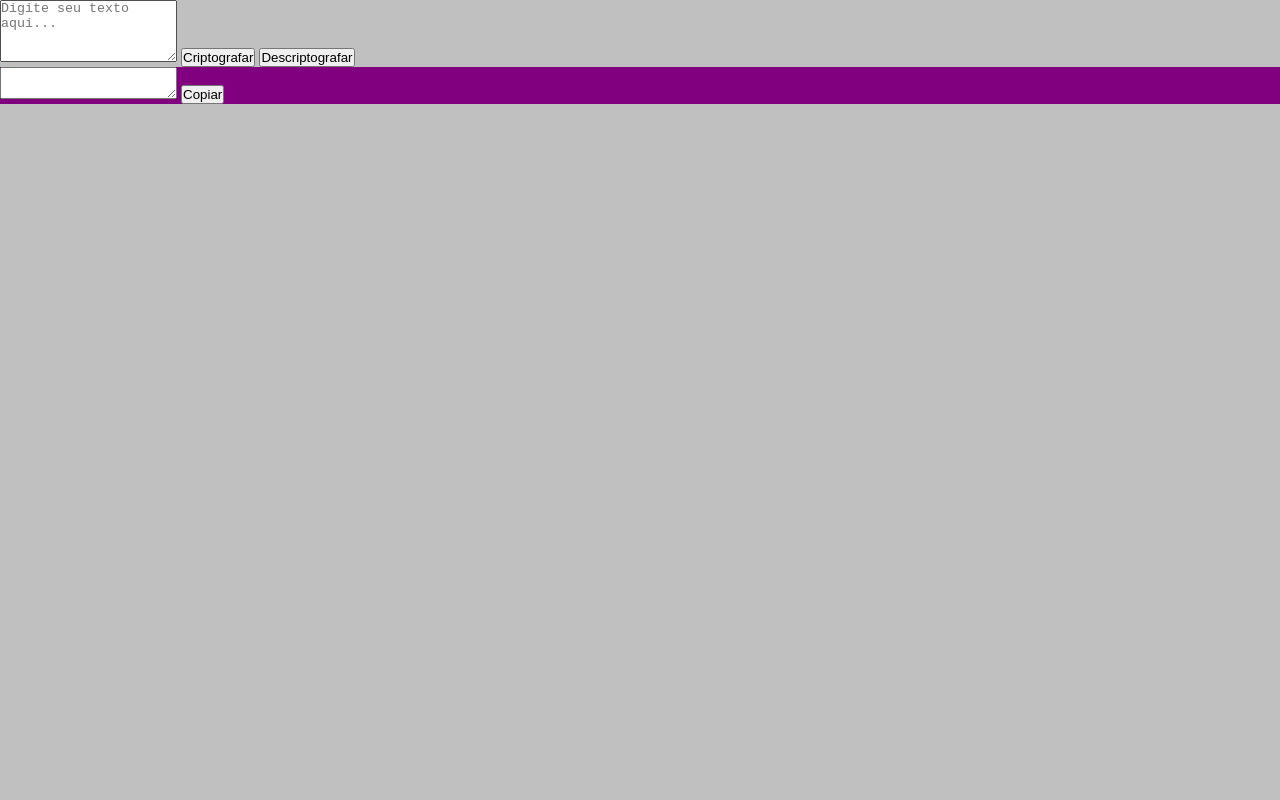
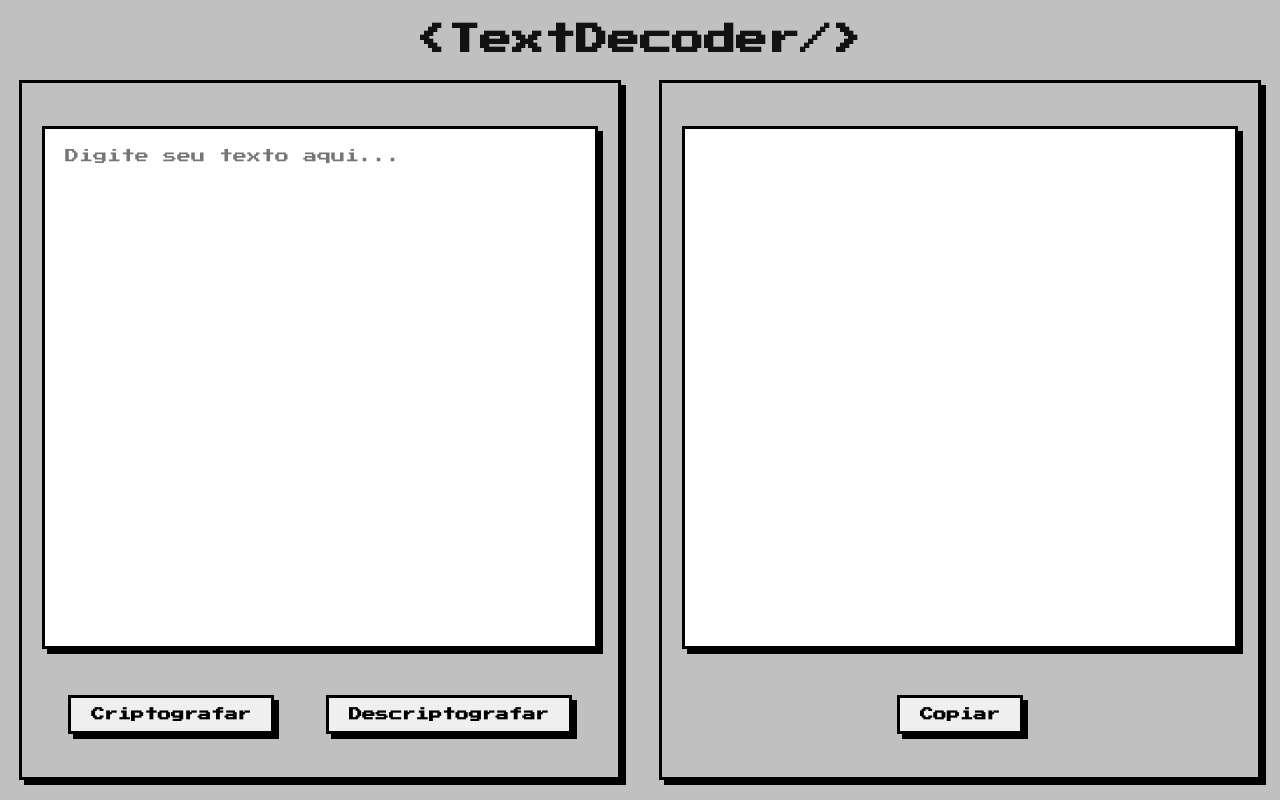
Before and after one commit to emersondev21/Decodificador-de-texto, a plain HTML site: page index.html in a window 1280 px wide. Drawn offline with Linux system fonts and the light colour scheme.

Commit message:
upload front desktop

```diff
--- a/assets/scripts/scipt.js
+++ b/assets/scripts/scipt.js
@@ -1,5 +1,17 @@
+function validarTexto(texto) {
+  // Expressão regular para permitir apenas letras minúsculas sem acentos
+  const regex = /^[a-z\s]*$/;
+  return regex.test(texto);
+}
+
 function criptografar() {
   let texto = document.getElementById('entrada').value;
+
+  if (!validarTexto(texto)) {
+    alert("Por favor, use apenas letras minúsculas sem acentos ou caracteres especiais.");
+    return;
+  }
+
   let textoCriptografado = texto
     .replace(/e/g, 'enter')
     .replace(/i/g, 'imes')
@@ -11,6 +23,12 @@ function criptografar() {
 
 function descriptografar() {
   let texto = document.getElementById('entrada').value;
+
+  if (!validarTexto(texto)) {
+    alert("Por favor, use apenas letras minúsculas sem acentos ou caracteres especiais.");
+    return;
+  }
+
   let textoDescriptografado = texto
     .replace(/enter/g, 'e')
     .replace(/imes/g, 'i')
@@ -19,3 +37,11 @@ function descriptografar() {
     .replace(/ufat/g, 'u');
   document.getElementById('resultado').value = textoDescriptografado;
 }
+
+function copiarTexto() {
+  navigator.clipboard.writeText(document.getElementById('resultado').value).then(() => {
+    alert("Texto copiado para a área de transferência.");
+  }, () => {
+    alert("Falha ao copiar o texto.");
+  });
+}
--- a/assets/styles/style.css
+++ b/assets/styles/style.css
@@ -1,26 +1,85 @@
+@import url('https://fonts.googleapis.com/css2?family=Press+Start+2P&display=swap');
+
 * {
   padding: 0;
   margin: 0;
   box-sizing: border-box;
+  transition: all .2s;
+  font-family: "Press Start 2P", system-ui;
 }
 
 :root {
   --bg-color: #c0c0c0;
+  --secondary-bg-color: #c0c0c0;
   --text-color: #121212;
-}
-
-@media (prefers-color-scheme: dark) {
-  :root {
-    --bg-color: #121212;
-    --text-color: #008300;
-  }
 }
 
 body {
   background-color: var(--bg-color);
   color: var(--text-color);
+  display: flex;
+  flex-direction: column;
+  font-family: "Press Start 2P", system-ui;
 }
 
-.divResult {
-  background-color: purple;
+header {
+  display: flex;
+  justify-content: center;
+  align-items: center;
+  width: 100%;
+  height: 80px;
 }
+
+main {
+  width: 100%;
+  height: calc(100dvh - 80px);
+  display: flex;
+  justify-content: space-around;
+}
+
+textarea {
+  resize: none;
+  height: 80%;
+  outline: none;
+  padding: 0 20px;
+  font-size: 15px;border: 3px solid black;
+  box-shadow: 5px 5px black;
+  outline: none;
+  font-size: 14px;
+  padding: 20px;
+}
+
+.divResult, .divEntrada {
+  width: 47%;
+  display: flex;
+  flex-direction: column;
+  justify-content: space-around;
+  padding: 20px;
+  background-color: var(--secondary-bg-color);
+  margin-bottom: 20px;
+  border: solid 3px black;
+  box-shadow: 5px 5px black;
+}
+
+button {
+  padding: 10px 20px;
+  border: 3px solid black;
+  box-shadow: 5px 5px black;
+  transition: 0.25s;
+  font-weight: bolder;
+  cursor: pointer;
+}
+
+button:active {
+  box-shadow: 0px 0px black;
+  transform: translate(5px, 5px);
+}
+
+.btnBox {
+  display: flex;
+  justify-content: space-around;
+}
+
+@media (max-width: 800px) {
+
+}
--- a/index.html
+++ b/index.html
@@ -7,16 +7,28 @@
   <title>Document</title>
 </head>
 <body>
-  <textarea id="entrada" rows="4" placeholder="Digite seu texto aqui..."></textarea>
-  <button class="cript" onclick="criptografar()">Criptografar</button>
-  <button class="descript" onclick="descriptografar()">Descriptografar</button>
+  <header><h1>&#60TextDecoder/&#62</h1></header>
+  <main>
 
-  <div class="divResult">
+    <div class="divEntrada">
 
-    <textarea class="result" id="resultado"></textarea>
-    <button class="btnCopiar">Copiar</button>
+      <textarea id="entrada" rows="4" placeholder="Digite seu texto aqui..."></textarea>
+      <div class="btnBox">
+      <button class="cript" onclick="criptografar()">Criptografar</button>
+      <button class="descript" onclick="descriptografar()">Descriptografar</button>
+      </div>
 
-  </div>
+    </div>
+
+    <div class="divResult">
+
+      <textarea class="result" id="resultado" readonly></textarea>
+      <div class="btnBox">
+        <button class="btnCopiar" onclick="copiarTexto()">Copiar</button>
+      </div>
+
+    </div>
+  </main>
 </body>
 <script src="./assets/scripts/scipt.js"></script>
 </html>
```
